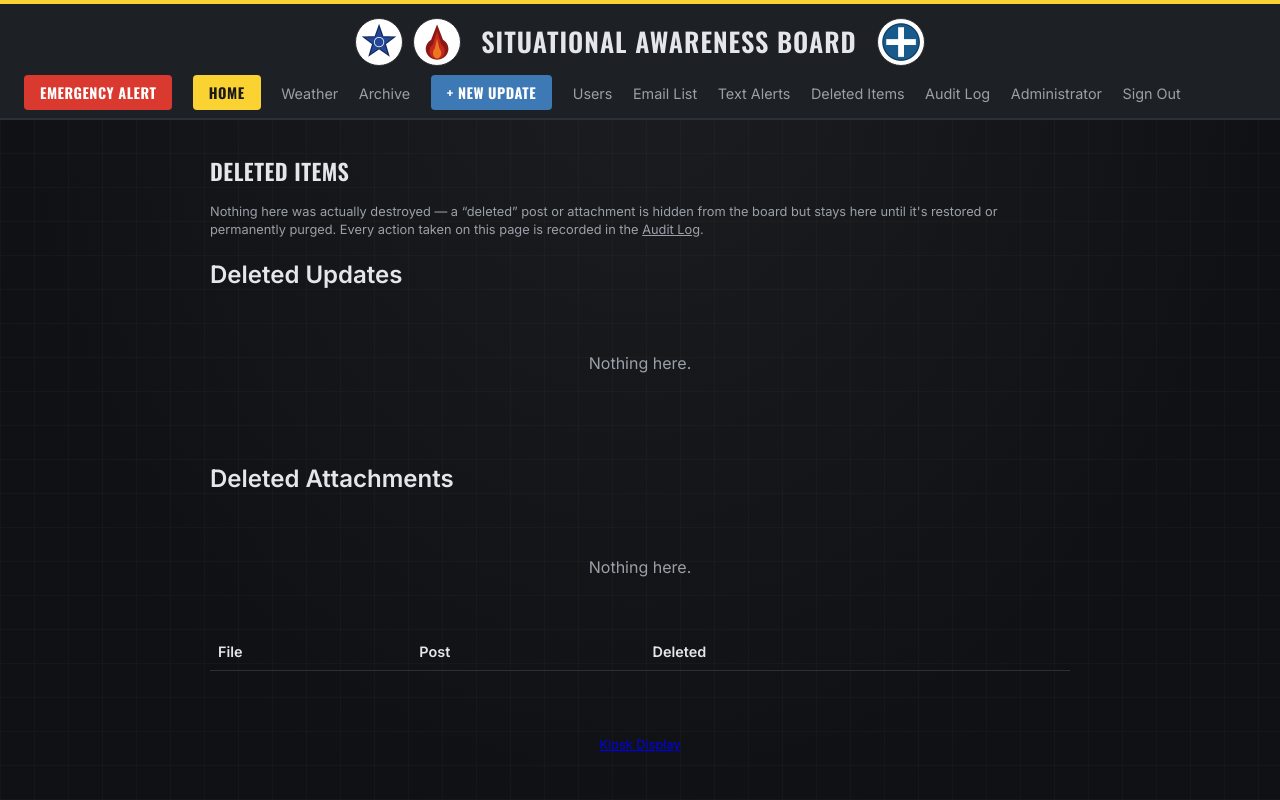
After one commit to CityofMonmouth/sitaware, a Flask app: page /admin/deleted-items in a window 1280 px wide. The commit adds this page. Run offline with Flask 3, Linux system fonts and the light colour scheme; a user stored in the database is signed in; lists and menus that the app fills with data are empty; parts of the project's set-up code (start-up, migrations or seed data) failed here and were passed over; some libraries are stand-ins or nearby versions.

Commit message:
Fix relationship bug, add records-compliant deletion feature
Fixes an AmbiguousForeignKeysError that caused the container to fail to
start, introduced by the new deleted_by_id column on Post.

Adds records-compliant deletion: posts and attachments are now soft-
deleted rather than destroyed, recoverable from a new admin-only Deleted
Items page. A permanent Audit Log records every delete, restore, and
purge action, including who did it and when, and survives even a
permanent purge of the record it refers to.

Existing databases upgrade automatically via a startup migration, no
manual steps required.

No new dependencies.

```diff
--- a/app/routes.py
+++ b/app/routes.py
@@ -13,7 +13,7 @@ from werkzeug.utils import secure_filename
 from itsdangerous import URLSafeTimedSerializer, BadSignature, SignatureExpired
 
 from . import db, limiter
-from .models import User, Post, Attachment, Subscriber, SmsSubscriber
+from .models import User, Post, Attachment, Subscriber, SmsSubscriber, AuditLog
 from .forms import (
     LoginForm, PostForm, UserForm, EditUserForm, SubscriberForm, SmsSubscriberForm,
     EmergencyAlertForm, AgencyAccessForm, CATEGORY_CHOICES, PRIORITY_CHOICES,
@@ -122,6 +122,7 @@ def inject_urgent_count():
         now = datetime.utcnow()
         count = Post.query.filter(
             Post.priority == "urgent",
+            Post.deleted_at.is_(None),
             db.or_(Post.expires_at.is_(None), Post.expires_at > now),
         ).count()
         return dict(urgent_count=count)
@@ -167,18 +168,36 @@ def _delete_attachment_file(att):
         pass
 
 
+def _log_audit(action, target_type, target_id, summary):
+    """Records a soft_delete/restore/purge action. This entry is never
+    itself deleted, even when the thing it refers to is later purged —
+    that's the point: "this record was destroyed" must remain provable
+    after the fact, along with who did it and when."""
+    entry = AuditLog(
+        actor_id=current_user.id if current_user.is_authenticated else None,
+        actor_name=(current_user.display_name or current_user.username)
+        if current_user.is_authenticated else "unknown",
+        action=action,
+        target_type=target_type,
+        target_id=target_id,
+        summary=summary,
+    )
+    db.session.add(entry)
+
+
 def _gather_email_attachments(post):
     """Reads attachment files off disk for embedding in the notification
     email. Returns (attachments_list, oversized_note) — if the total size
     exceeds MAX_EMAIL_ATTACHMENT_BYTES, files are skipped entirely (rather
     than risking a bounced/rejected email) and oversized_note explains why,
     to be appended to the email body instead."""
-    if not post.attachments:
+    attachments = post.active_attachments
+    if not attachments:
         return [], None
 
     upload_dir = current_app.config["UPLOAD_DIR"]
     total_size = 0
-    for att in post.attachments:
+    for att in attachments:
         path = os.path.join(upload_dir, att.stored_name)
         try:
             total_size += os.path.getsize(path)
@@ -187,14 +206,14 @@ def _gather_email_attachments(post):
 
     if total_size > MAX_EMAIL_ATTACHMENT_BYTES:
         note = (
-            f"This post has {len(post.attachments)} attachment(s) totaling "
+            f"This post has {len(attachments)} attachment(s) totaling "
             f"~{total_size // (1024 * 1024)}MB — too large to include in this "
             f"email. View them on the board instead."
         )
         return [], note
 
     files = []
-    for att in post.attachments:
+    for att in attachments:
         path = os.path.join(upload_dir, att.stored_name)
         try:
             with open(path, "rb") as f:
@@ -279,6 +298,14 @@ def _notify_sms_subscribers(post):
 @main.route("/uploads/<path:filename>")
 @view_access_required
 def uploaded_file(filename):
+    # A soft-deleted attachment is meant to be hidden, not just delisted —
+    # otherwise the direct file URL would still work for anyone who had it,
+    # deletion in name only. Admins retain access since they're the ones who
+    # review/restore/purge from the Deleted Items page.
+    att = Attachment.query.filter_by(stored_name=filename).first()
+    if att and att.is_deleted:
+        if not (current_user.is_authenticated and current_user.role == "admin"):
+            abort(404)
     response = send_from_directory(current_app.config["UPLOAD_DIR"], filename)
     # Uploaded files are user-supplied; extension is validated at upload time, but
     # this stops browsers from content-sniffing a mislabeled file as something
@@ -294,7 +321,10 @@ def index():
     category = request.args.get("category", "")
     priority = request.args.get("priority", "")
 
-    query = Post.query.filter(db.or_(Post.expires_at.is_(None), Post.expires_at > now))
+    query = Post.query.filter(
+        Post.deleted_at.is_(None),
+        db.or_(Post.expires_at.is_(None), Post.expires_at > now),
+    )
     if category:
         query = query.filter(Post.category == category)
     if priority:
@@ -326,7 +356,11 @@ def archive():
     category = request.args.get("category", "")
     priority = request.args.get("priority", "")
 
-    query = Post.query.filter(Post.expires_at.isnot(None), Post.expires_at <= now)
+    query = Post.query.filter(
+        Post.deleted_at.is_(None),
+        Post.expires_at.isnot(None),
+        Post.expires_at <= now,
+    )
     if category:
         query = query.filter(Post.category == category)
     if priority:
@@ -349,7 +383,10 @@ def archive():
 def kiosk():
     now = datetime.utcnow()
     posts = (
-        Post.query.filter(db.or_(Post.expires_at.is_(None), Post.expires_at > now))
+        Post.query.filter(
+            Post.deleted_at.is_(None),
+            db.or_(Post.expires_at.is_(None), Post.expires_at > now),
+        )
         .order_by(Post.created_at.desc())
         .all()
     )
@@ -540,11 +577,19 @@ def delete_post(post_id):
     post = db.session.get(Post, post_id) or abort(404)
     if post.author_id != current_user.id and current_user.role != "admin":
         abort(403)
-    for att in post.attachments:
-        _delete_attachment_file(att)
-    db.session.delete(post)
+    # Soft delete only — the row and any attached files stay on disk. This
+    # is deliberate: an ordinary "delete" click should never be the same
+    # thing as permanently destroying a public record. See _log_audit and
+    # the /admin/deleted-items page for how this gets reviewed and, if
+    # appropriate, actually purged later.
+    post.deleted_at = datetime.utcnow()
+    post.deleted_by_id = current_user.id
+    _log_audit(
+        "soft_delete", "post", post.id,
+        f"Title: {post.title}\nCategory: {post.category}\nPriority: {post.priority}\n\n{post.body}",
+    )
     db.session.commit()
-    flash("Update removed.", "success")
+    flash("Update removed from the board. It can be restored or permanently purged from Deleted Items.", "success")
     return redirect(url_for("main.index"))
 
 
@@ -555,11 +600,113 @@ def delete_attachment(attachment_id):
     post = att.post
     if post.author_id != current_user.id and current_user.role != "admin":
         abort(403)
+    # Soft delete — same reasoning as delete_post above. The file stays on
+    # disk until an actual purge.
+    att.deleted_at = datetime.utcnow()
+    att.deleted_by_id = current_user.id
+    _log_audit("soft_delete", "attachment", att.id, f"Filename: {att.original_name} (post: {post.title})")
+    db.session.commit()
+    flash("Attachment removed. It can be restored or permanently purged from Deleted Items.", "success")
+    return redirect(url_for("main.edit_post", post_id=post.id))
+
+
+@main.route("/admin/deleted-items")
+@login_required
+def admin_deleted_items():
+    if current_user.role != "admin":
+        abort(403)
+    deleted_posts = (
+        Post.query.filter(Post.deleted_at.isnot(None))
+        .order_by(Post.deleted_at.desc())
+        .all()
+    )
+    deleted_attachments = (
+        Attachment.query.filter(Attachment.deleted_at.isnot(None))
+        .order_by(Attachment.deleted_at.desc())
+        .all()
+    )
+    return render_template(
+        "admin_deleted_items.html",
+        deleted_posts=deleted_posts,
+        deleted_attachments=deleted_attachments,
+        category_labels=CATEGORY_LABELS,
+    )
+
+
+@main.route("/admin/post/<int:post_id>/restore", methods=["POST"])
+@login_required
+def restore_post(post_id):
+    post = db.session.get(Post, post_id) or abort(404)
+    if post.author_id != current_user.id and current_user.role != "admin":
+        abort(403)
+    post.deleted_at = None
+    post.deleted_by_id = None
+    _log_audit("restore", "post", post.id, f"Title: {post.title}")
+    db.session.commit()
+    flash("Update restored to the board.", "success")
+    return redirect(url_for("main.admin_deleted_items"))
+
+
+@main.route("/admin/post/<int:post_id>/purge", methods=["POST"])
+@login_required
+def purge_post(post_id):
+    if current_user.role != "admin":
+        abort(403)
+    post = db.session.get(Post, post_id) or abort(404)
+    if not post.is_deleted:
+        # Purging is only ever allowed on something already soft-deleted —
+        # this prevents a purge link/form from ever being used to skip the
+        # soft-delete step entirely.
+        abort(400)
+    summary = f"Title: {post.title}\nCategory: {post.category}\nPriority: {post.priority}\n\n{post.body}"
+    for att in post.attachments:
+        _delete_attachment_file(att)
+    _log_audit("purge", "post", post.id, summary)
+    db.session.delete(post)
+    db.session.commit()
+    flash("Update permanently purged.", "success")
+    return redirect(url_for("main.admin_deleted_items"))
+
+
+@main.route("/admin/attachment/<int:attachment_id>/restore", methods=["POST"])
+@login_required
+def restore_attachment(attachment_id):
+    att = db.session.get(Attachment, attachment_id) or abort(404)
+    post = att.post
+    if post.author_id != current_user.id and current_user.role != "admin":
+        abort(403)
+    att.deleted_at = None
+    att.deleted_by_id = None
+    _log_audit("restore", "attachment", att.id, f"Filename: {att.original_name}")
+    db.session.commit()
+    flash("Attachment restored.", "success")
+    return redirect(url_for("main.admin_deleted_items"))
+
+
+@main.route("/admin/attachment/<int:attachment_id>/purge", methods=["POST"])
+@login_required
+def purge_attachment(attachment_id):
+    if current_user.role != "admin":
+        abort(403)
+    att = db.session.get(Attachment, attachment_id) or abort(404)
+    if not att.is_deleted:
+        abort(400)
+    summary = f"Filename: {att.original_name} (post: {att.post.title})"
     _delete_attachment_file(att)
+    _log_audit("purge", "attachment", att.id, summary)
     db.session.delete(att)
     db.session.commit()
-    flash("Attachment removed.", "success")
-    return redirect(url_for("main.edit_post", post_id=post.id))
+    flash("Attachment permanently purged.", "success")
+    return redirect(url_for("main.admin_deleted_items"))
+
+
+@main.route("/admin/audit-log")
+@login_required
+def admin_audit_log():
+    if current_user.role != "admin":
+        abort(403)
+    entries = AuditLog.query.order_by(AuditLog.timestamp.desc()).limit(500).all()
+    return render_template("admin_audit_log.html", entries=entries)
 
 
 @main.route("/admin/users", methods=["GET", "POST"])
--- /dev/null
+++ b/app/templates/admin_deleted_items.html
@@ -0,0 +1,66 @@
+{% extends 'base.html' %}
+{% block content %}
+<h1>Deleted Items</h1>
+<p class="source-note">
+  Nothing here was actually destroyed &mdash; a &ldquo;deleted&rdquo; post or attachment
+  is hidden from the board but stays here until it's restored or permanently purged.
+  Every action taken on this page is recorded in the <a href="{{ url_for('main.admin_audit_log') }}">Audit Log</a>.
+</p>
+
+<h2>Deleted Updates</h2>
+{% if not deleted_posts %}
+<p class="empty">Nothing here.</p>
+{% endif %}
+<div class="board">
+{% for post in deleted_posts %}
+  <article class="card priority-{{ post.priority }} archived">
+    <div class="card-head">
+      <span class="badge priority-badge priority-{{ post.priority }}">{{ post.priority|upper }}</span>
+      <span class="badge category-badge">{{ category_labels.get(post.category, post.category) }}</span>
+      <span class="time">{{ post.created_at | central_time }}</span>
+    </div>
+    <h2>{{ post.title }}</h2>
+    <p class="body">{{ post.body }}</p>
+    <div class="card-foot">
+      <span>{{ post.author_name }}{% if post.agency %} &mdash; {{ post.agency }}{% endif %}
+        &mdash; deleted {{ post.deleted_at | central_time }}</span>
+      <span class="actions">
+        <form method="post" action="{{ url_for('main.restore_post', post_id=post.id) }}" class="inline-form">
+          <input type="hidden" name="csrf_token" value="{{ csrf_token() }}">
+          <button type="submit" class="link-btn">Restore</button>
+        </form>
+        <form method="post" action="{{ url_for('main.purge_post', post_id=post.id) }}" class="inline-form" data-confirm="Permanently purge this update? This cannot be undone &mdash; the post and any attachments will be completely removed, though the fact that it was purged, and by whom, stays in the Audit Log.">
+          <input type="hidden" name="csrf_token" value="{{ csrf_token() }}">
+          <button type="submit" class="link-btn">Purge Permanently</button>
+        </form>
+      </span>
+    </div>
+  </article>
+{% endfor %}
+</div>
+
+<h2 style="margin-top: 32px;">Deleted Attachments</h2>
+{% if not deleted_attachments %}
+<p class="empty">Nothing here.</p>
+{% endif %}
+<table class="userlist">
+<tr><th>File</th><th>Post</th><th>Deleted</th><th></th></tr>
+{% for att in deleted_attachments %}
+<tr>
+  <td>{{ att.original_name }}</td>
+  <td>{{ att.post.title if att.post else '(post no longer exists)' }}</td>
+  <td>{{ att.deleted_at | central_time }}</td>
+  <td>
+    <form method="post" action="{{ url_for('main.restore_attachment', attachment_id=att.id) }}" class="inline-form">
+      <input type="hidden" name="csrf_token" value="{{ csrf_token() }}">
+      <button type="submit">Restore</button>
+    </form>
+    <form method="post" action="{{ url_for('main.purge_attachment', attachment_id=att.id) }}" class="inline-form" data-confirm="Permanently purge this file? This cannot be undone.">
+      <input type="hidden" name="csrf_token" value="{{ csrf_token() }}">
+      <button type="submit">Purge</button>
+    </form>
+  </td>
+</tr>
+{% endfor %}
+</table>
+{% endblock %}
--- a/app/templates/archive.html
+++ b/app/templates/archive.html
@@ -31,9 +31,9 @@
     </div>
     <h2>{{ post.title }}</h2>
     <p class="body">{{ post.body }}</p>
-    {% if post.attachments %}
+    {% if post.active_attachments %}
     <div class="attachments">
-      {% for att in post.attachments %}
+      {% for att in post.active_attachments %}
         {% if att.content_type and att.content_type.startswith('image/') %}
         <a href="{{ url_for('main.uploaded_file', filename=att.stored_name) }}" target="_blank" class="att-thumb">
           <img src="{{ url_for('main.uploaded_file', filename=att.stored_name) }}" alt="{{ att.original_name }}">
--- a/app/templates/base.html
+++ b/app/templates/base.html
@@ -36,7 +36,9 @@
       <a href="{{ url_for('main.new_post') }}" class="new-update-link">+ New Update</a>
       {% if current_user.role == 'admin' %}<a href="{{ url_for('main.admin_users') }}">Users</a>
       <a href="{{ url_for('main.admin_subscribers') }}">Email List</a>
-      <a href="{{ url_for('main.admin_sms_subscribers') }}">Text Alerts</a>{% endif %}
+      <a href="{{ url_for('main.admin_sms_subscribers') }}">Text Alerts</a>
+      <a href="{{ url_for('main.admin_deleted_items') }}">Deleted Items</a>
+      <a href="{{ url_for('main.admin_audit_log') }}">Audit Log</a>{% endif %}
       <span class="who">{{ current_user.display_name or current_user.username }}</span>
       <form method="post" action="{{ url_for('main.logout') }}" class="inline-form nav-form">
         <input type="hidden" name="csrf_token" value="{{ csrf_token() }}">
--- a/app/templates/index.html
+++ b/app/templates/index.html
@@ -34,9 +34,9 @@
         </div>
         <h2>{{ post.title }}</h2>
         <p class="body">{{ post.body }}</p>
-        {% if post.attachments %}
+        {% if post.active_attachments %}
         <div class="attachments">
-          {% for att in post.attachments %}
+          {% for att in post.active_attachments %}
             {% if att.content_type and att.content_type.startswith('image/') %}
             <a href="{{ url_for('main.uploaded_file', filename=att.stored_name) }}" target="_blank" class="att-thumb">
               <img src="{{ url_for('main.uploaded_file', filename=att.stored_name) }}" alt="{{ att.original_name }}">
@@ -52,7 +52,7 @@
           {% if current_user.is_authenticated and (current_user.id == post.author_id or current_user.role == 'admin') %}
           <span class="actions">
             <a href="{{ url_for('main.edit_post', post_id=post.id) }}">Edit</a>
-            <form method="post" action="{{ url_for('main.delete_post', post_id=post.id) }}" class="inline-form" data-confirm="Delete this update?">
+            <form method="post" action="{{ url_for('main.delete_post', post_id=post.id) }}" class="inline-form" data-confirm="Remove this update from the board? It can be restored from Deleted Items if needed.">
               <input type="hidden" name="csrf_token" value="{{ csrf_token() }}">
               <button type="submit" class="link-btn">Delete</button>
             </form>
--- a/app/templates/kiosk.html
+++ b/app/templates/kiosk.html
@@ -42,9 +42,9 @@
       </div>
       <h2>{{ post.title }}</h2>
       <p class="body">{{ post.body }}</p>
-      {% if post.attachments %}
+      {% if post.active_attachments %}
       <div class="attachments">
-        {% for att in post.attachments %}
+        {% for att in post.active_attachments %}
           {% if att.content_type and att.content_type.startswith('image/') %}
           <span class="att-thumb"><img src="{{ url_for('main.uploaded_file', filename=att.stored_name) }}" alt="{{ att.original_name }}"></span>
           {% else %}
--- a/app/templates/post_form.html
+++ b/app/templates/post_form.html
@@ -2,13 +2,13 @@
 {% block content %}
 <h1>{{ 'New Update' if mode == 'new' else 'Edit Update' }}</h1>
 
-{% if mode == 'edit' and post.attachments %}
+{% if mode == 'edit' and post.active_attachments %}
 <div class="existing-attachments">
   <p class="label-line">Current attachments</p>
-  {% for att in post.attachments %}
+  {% for att in post.active_attachments %}
     <div class="att-row">
       <a href="{{ url_for('main.uploaded_file', filename=att.stored_name) }}" target="_blank">{{ att.original_name }}</a>
-      <form method="post" action="{{ url_for('main.delete_attachment', attachment_id=att.id) }}" class="inline-form" data-confirm="Remove this attachment?">
+      <form method="post" action="{{ url_for('main.delete_attachment', attachment_id=att.id) }}" class="inline-form" data-confirm="Remove this attachment? It can be restored from Deleted Items if needed.">
         <input type="hidden" name="csrf_token" value="{{ csrf_token() }}">
         <button type="submit" class="link-btn">Remove</button>
       </form>
--- a/docs/index.html
+++ b/docs/index.html
@@ -472,10 +472,6 @@
       <p>NOAA forecast, NEXRAD radar loop, and space weather conditions, configured for your exact location.</p>
     </div>
     <div class="feature-card">
-      <h3>Records-compliant deletion</h3>
-      <p>Nothing is ever silently destroyed. A "deleted" update is recoverable, not gone, and a permanent, admin-only audit log tracks every delete, restore, and purge.</p>
-    </div>
-    <div class="feature-card">
       <h3>Security-hardened</h3>
       <p>CSRF protection, rate limiting, security headers, hardened sessions, audited for public-internet exposure, not just internal use.</p>
     </div>
```
Also changed, not shown: app/__init__.py (+33 -0 lines), app/models.py (+49 -1 lines), app/templates/admin_audit_log.html (added, +24 -0 lines), README.md.
